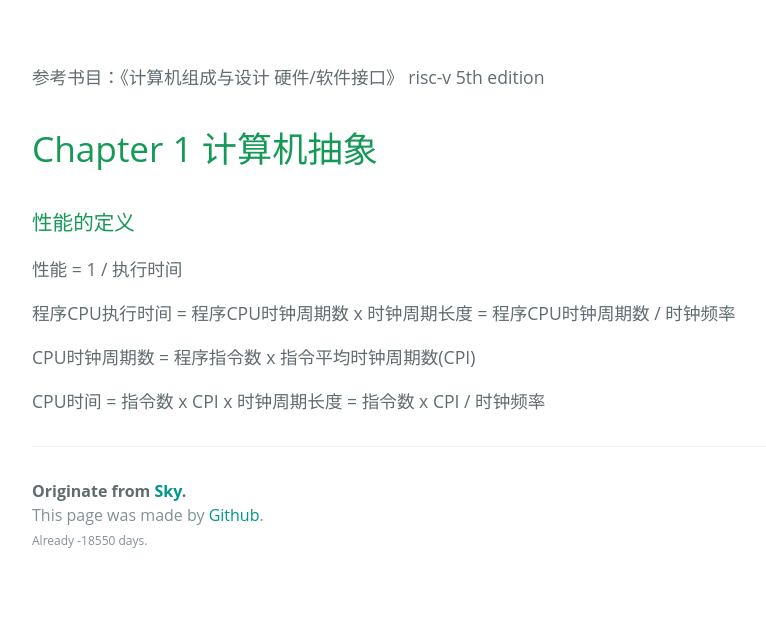
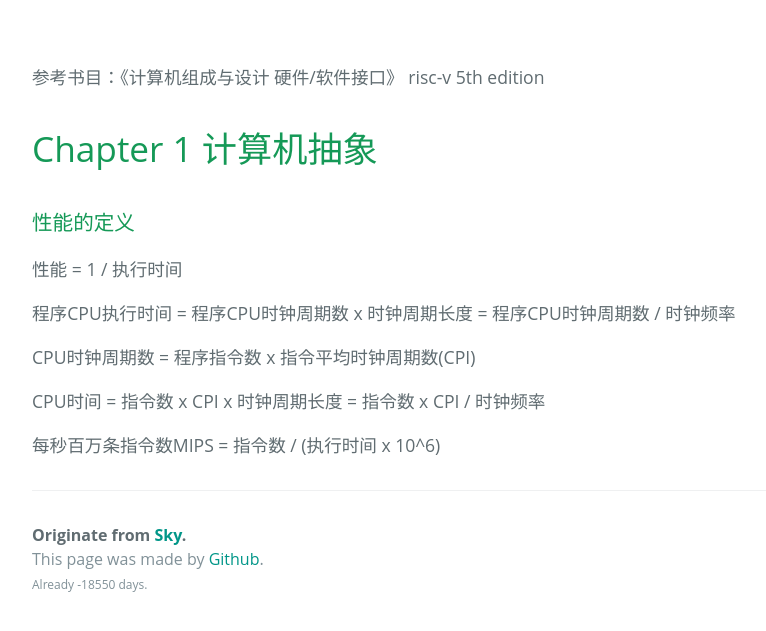
Before and after one commit to NishikinoSky/NishikinoSky.github.io, a Jekyll site: the page built from _posts/2021-3-3-COD.md, in a window 1280 px wide and 997 px high, cut to the strip 354-985 px from the top of the window. Shown: the whole strip, without its empty margins (192-958 px from the left). Built offline with Jekyll 4.4.1, drawn with Linux system fonts in a browser that asks for light colours; some web fonts are replaced.

Commit message:
Update 2021-3-3-COD.md

```diff
--- a/_posts/2021-3-3-COD.md
+++ b/_posts/2021-3-3-COD.md
@@ -18,3 +18,5 @@ stickie: false
 CPU时钟周期数 = 程序指令数 x 指令平均时钟周期数(CPI)
 
 CPU时间 = 指令数 x CPI x 时钟周期长度 = 指令数 x CPI / 时钟频率
+
+每秒百万条指令数MIPS = 指令数 / (执行时间 x 10^6)
```
